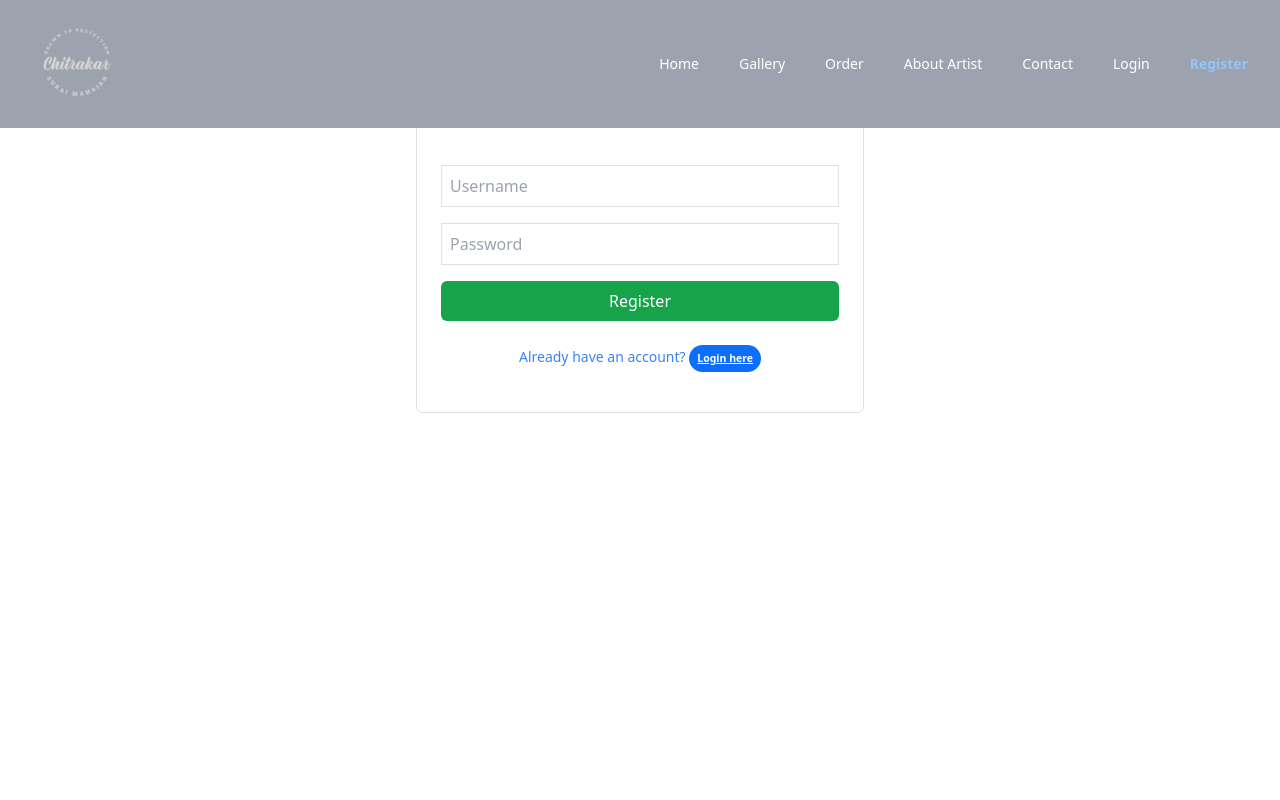
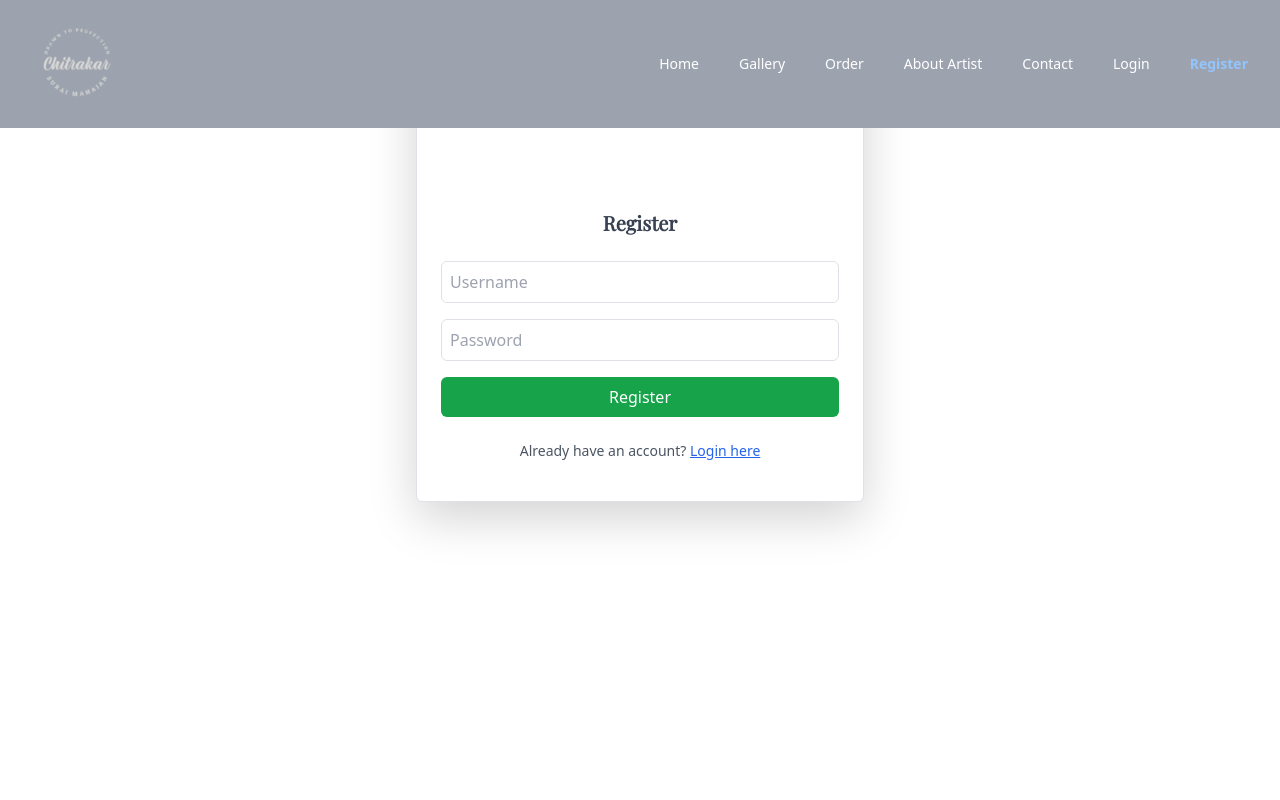
Before and after one commit to suraj123412/Chitrakar_React, a React (Vite) app: page /register in a window 1280 px wide. Shown: the top 800 px of the page. Built offline with nearby package versions, Linux system fonts and the light colour scheme.

Commit message:
Login pages update

```diff
--- a/src/App.jsx
+++ b/src/App.jsx
@@ -1,7 +1,7 @@
 // src/App.jsx
 import React from 'react';
+import { BrowserRouter as Router, Routes, Route, Navigate } from 'react-router-dom';
 
-import { BrowserRouter as Router, Routes, Route } from 'react-router-dom';
 import Navbar from './Components/Navbar';
 import Home from './Components/Home';
 import Gallery from './Components/Gallery';
@@ -10,33 +10,87 @@ import About from './Components/About';
 import Contact from './Components/Contact';
 import Login from './auth/Login';
 import Register from './auth/Register';
-
+import Footer from './Components/Footer';
 
 import { AuthProvider } from './auth/AuthContext';
-import Footer from './Components/Footer';
+import { ToastContainer } from 'react-toastify';
+import 'react-toastify/dist/ReactToastify.css';
 
+// 🔐 Protected route wrapper
+const ProtectedRoute = ({ children }) => {
+  const token = localStorage.getItem('accessToken');
+  return token ? children : <Navigate to="/login" replace />;
+};
 
-
+// 🌐 Public route wrapper (redirects to home if already logged in)
+const PublicRoute = ({ children }) => {
+  const token = localStorage.getItem('accessToken');
+  return token ? <Navigate to="/" replace /> : children;
+};
 
 function App() {
   return (
     <Router>
       <AuthProvider>
-      <Navbar/>
+        <Navbar />
+
         <div className="min-h-screen bg-white">
           <Routes>
-          <Route path="/" element={<Home />} />
-          <Route path="/gallery" element={<Gallery />} />
-          <Route path="/order" element={<Order />} />
+            {/* 🔐 Protected Routes */}
+            <Route
+              path="/"
+              element={
+                <ProtectedRoute>
+                  <Home />
+                </ProtectedRoute>
+              }
+            />
+            <Route
+              path="/order"
+              element={
+                <ProtectedRoute>
+                  <Order />
+                </ProtectedRoute>
+              }
+            />
+            <Route
+              path="/gallery"
+              element={
+                <ProtectedRoute>
+                  <Gallery />
+                </ProtectedRoute>
+              }
+            />
+
+            {/* 🌐 Public Routes */}
             <Route path="/about" element={<About />} />
             <Route path="/contact" element={<Contact />} />
-          <Route path="/login" element={<Login />} />
-          <Route path="/register" element={<Register/>} />
-          <Route path="/login" element={<Login />} />
 
+            {/* 🧑‍💻 Auth Routes */}
+            <Route
+              path="/login"
+              element={
+                <PublicRoute>
+                  <Login />
+                </PublicRoute>
+              }
+            />
+            <Route
+              path="/register"
+              element={
+                <PublicRoute>
+                  <Register />
+                </PublicRoute>
+              }
+            />
+
+            {/* ⚠️ Catch-all 404 Page */}
+            <Route path="*" element={<h2 className="text-center text-red-500 mt-10">404 - Page Not Found</h2>} />
           </Routes>
         </div>
-      <Footer/>
+
+        <Footer />
+        <ToastContainer position="top-right" autoClose={3000} />
       </AuthProvider>
     </Router>
   );
--- a/src/Components/Contact.jsx
+++ b/src/Components/Contact.jsx
@@ -43,7 +43,7 @@ const Contact = () => {
           <div>
             <h3 className="font-semibold text-gray-800">WhatsApp</h3>
             <a href="https://wa.me/919876543210" target="_blank" rel="noopener noreferrer" className="text-blue-500  no-underline hover:underline">
-              +91 8605854923S
+              +91 8605854923
             </a>
           </div>
         </motion.div>
--- a/src/Components/Gallery.jsx
+++ b/src/Components/Gallery.jsx
@@ -22,7 +22,7 @@ const Gallery = () => {
       {/* Gallery Content */}
       <div className={`container mx-auto px-4 py-10 transition-all duration-500 ${selectedItem ? 'blur-sm pointer-events-none' : ''}`}>
         <h2 className="text-3xl font-bold text-center text-gray-800 mb-10 pt-10">
-          🎨 Our Art Gallery
+           Our Art Gallery
         </h2>
 
         <div className="grid grid-cols-1 sm:grid-cols-2 md:grid-cols-3 gap-8 max-w-7xl mx-auto">
--- a/src/Components/Hero.jsx
+++ b/src/Components/Hero.jsx
@@ -54,7 +54,7 @@ const Hero = () => {
         />
         <Carousel.Caption className="bottom-1/4">
           <motion.h1
-            className="text-2xl md:text-4xl font-bold text-gray-800 drop-shadow-lg "
+            className="text-2xl md:text-4xl font-bold text-white drop-shadow-lg"
             initial={{ opacity: 0, x: -50 }}
             animate={{ opacity: 1, x: 0 }}
             transition={{ duration: 1 }}
@@ -62,7 +62,7 @@ const Hero = () => {
             Capture Memories
           </motion.h1>
           <motion.p
-            className="text-sm md:text-lg text-gray-800 drop-shadow-md mt-2"
+            className="text-sm md:text-lg text-gray-800 drop-shadow-md mt-3 "
             initial={{ opacity: 0 }}
             animate={{ opacity: 1 }}
             transition={{ delay: 0.5 }}
--- a/src/Components/OrderForm.jsx
+++ b/src/Components/OrderForm.jsx
@@ -170,6 +170,12 @@ const OrderForm = ({ fetchOrders, editOrder, setEditOrder }) => {
         className="w-full p-2 border rounded"
       />
 
+      <textarea
+        name="adress"
+        placeholder="We sketch it. We pack it. We ship it – Right to your address....!"
+        className="w-full p-2 border rounded"
+      />
+
       <button
         type="submit"
         disabled={loading}
--- /dev/null
+++ b/src/Components/ProtectedRoute.jsx
@@ -0,0 +1,14 @@
+import React from 'react';
+import { Navigate } from 'react-router-dom';
+
+const ProtectedRoute = ({ children }) => {
+  const token = localStorage.getItem('accessToken');
+
+  if (!token) {
+    return <Navigate to="/login" replace />;
+  }
+
+  return children;
+};
+
+export default ProtectedRoute;
--- a/src/auth/Login.jsx
+++ b/src/auth/Login.jsx
@@ -1,11 +1,22 @@
-import React, { useState } from 'react';
+import React, { useState, useEffect } from 'react';
 import AxiosInstance from '../api/AxiosInstance';
 import { useNavigate, Link } from 'react-router-dom';
+import { toast } from 'react-toastify';
+import 'react-toastify/dist/ReactToastify.css';
 
 const Login = () => {
   const navigate = useNavigate();
   const [formData, setFormData] = useState({ username: '', password: '' });
   const [error, setError] = useState('');
+  const [loading, setLoading] = useState(false);
+
+  // 🔐 If already logged in, redirect to home
+  useEffect(() => {
+    const token = localStorage.getItem('accessToken');
+    if (token) {
+      navigate('/');
+    }
+  }, [navigate]);
 
   const handleChange = (e) => {
     setFormData({...formData, [e.target.name]: e.target.value});
@@ -14,44 +25,62 @@ const Login = () => {
   const handleSubmit = async (e) => {
     e.preventDefault();
     setError('');
+    setLoading(true);
+
     try {
-      const response = await AxiosInstance.post('api/login/', formData); // ✅ use custom AxiosInstance
+      const response = await AxiosInstance.post('api/login/', formData);
       localStorage.setItem('accessToken', response.data.access);
+      toast.success('Login successful!');
       navigate('/');
     } catch (err) {
       setError('Login failed. Check username and password.');
+      toast.error('Invalid credentials.');
+    } finally {
+      setLoading(false);
     }
   };
 
   return (
-    <div className="max-w-md mx-auto mt-12 p-6 border rounded text-gray-700">
-      <h2 className="text-xl font-bold mb-4">Login</h2>
-      <form onSubmit={handleSubmit}>
+    <div className="max-w-md mx-auto mt-12 p-6 border rounded text-gray-700 shadow-lg bg-white pt-40">
+      <h2 className="text-xl font-bold mb-4 text-center ">Login</h2>
+
+      <form onSubmit={handleSubmit} className="space-y-4">
         <input
           name="username"
           type="text"
           placeholder="Username"
+          value={formData.username}
           onChange={handleChange}
-          className="w-full mb-3 p-2 mt-10 border"
+          className="w-full p-2 border rounded"
           required
         />
         <input
           name="password"
           type="password"
           placeholder="Password"
+          value={formData.password}
           onChange={handleChange}
-          className="w-full mb-3 p-2 border"
+          className="w-full p-2 border rounded"
           required
         />
-        {error && <p className="text-red-600 mb-2">{error}</p>}
-        <button className="bg-blue-600 text-white px-4 py-2 rounded w-full">Login</button>
+        {error && <p className="text-red-600">{error}</p>}
+
+        <button
+          type="submit"
+          disabled={loading}
+          className={`w-full ${
+            loading ? 'bg-gray-400' : 'bg-blue-600 hover:bg-blue-700'
+          } text-white py-2 rounded transition`}
+        >
+          {loading ? 'Logging in...' : 'Login'}
+        </button>
       </form>
 
-      <p className="mt-4 text-sm text-center text-red-600">
-        Don't have an account?{' '}
-        <button className="badge text-bg-success p-2 rounded-pill">
-          <Link to="/register" className="text-white underline">Register here</Link>
-        </button>
+      <p className="mt-6 text-center text-sm text-gray-600">
+        Don’t have an account?{' '}
+        <Link to="/register" className="text-blue-600 underline">
+          Register here
+        </Link>
       </p>
     </div>
   );
--- a/src/auth/Register.jsx
+++ b/src/auth/Register.jsx
@@ -7,19 +7,20 @@ const Register = () => {
   const [formData, setFormData] = useState({ username: '', password: '' });
   const [error, setError] = useState('');
   const [success, setSuccess] = useState('');
+  const [loading, setLoading] = useState(false);
 
   const handleChange = (e) => {
-    setFormData({...formData, [e.target.name]: e.target.value});
+    setFormData({ ...formData, [e.target.name]: e.target.value });
   };
 
   const handleSubmit = async (e) => {
     e.preventDefault();
     setError('');
     setSuccess('');
+    setLoading(true);
 
     try {
-      const response = await AxiosInstance.post('/api/register/', formData); // ✅ AxiosInstance used
-
+      const response = await AxiosInstance.post('/api/register/', formData);
       if (response.status === 201 || response.status === 200) {
         setSuccess('Registration successful!');
         setFormData({ username: '', password: '' });
@@ -35,20 +36,23 @@ const Register = () => {
       } else {
         setError('Registration failed. Server not responding.');
       }
+    } finally {
+      setLoading(false);
     }
   };
 
   return (
-    <div className="max-w-md mx-auto mt-12 p-6 border rounded">
-      <h2 className="text-xl font-bold mb-4">Register</h2>
-      <form onSubmit={handleSubmit}>
+    <div className="max-w-md mx-auto mt-12 p-6 border rounded text-gray-700 shadow-lg bg-white pt-40">
+      <h2 className="text-xl font-bold mb-4 text-center">Register</h2>
+
+      <form onSubmit={handleSubmit} className="space-y-4">
         <input
           name="username"
           type="text"
           placeholder="Username"
           value={formData.username}
           onChange={handleChange}
-          className="w-full mb-3 p-2 border mt-10 text-gray-800"
+          className="w-full p-2 border rounded"
           required
         />
         <input
@@ -57,21 +61,29 @@ const Register = () => {
           placeholder="Password"
           value={formData.password}
           onChange={handleChange}
-          className="w-full mb-3 p-2 border text-gray-800"
+          className="w-full p-2 border rounded"
           required
         />
-        {error && <p className="text-red-600 mb-2">{error}</p>}
-        {success && <p className="text-green-600 mb-2">{success}</p>}
-        <button className="bg-green-600 text-white px-4 py-2 rounded w-full">Register</button>
+
+        {error && <p className="text-red-600">{error}</p>}
+        {success && <p className="text-green-600">{success}</p>}
+
+        <button
+          type="submit"
+          disabled={loading}
+          className={`w-full ${
+            loading ? 'bg-gray-400' : 'bg-green-600 hover:bg-green-700'
+          } text-white py-2 rounded transition`}
+        >
+          {loading ? 'Registering...' : 'Register'}
+        </button>
       </form>
 
-      <p className="mt-4 text-sm text-center text-blue-500">
+      <p className="mt-6 text-center text-sm text-gray-600">
         Already have an account?{' '}
-        <button className="badge text-bg-primary p-2 rounded-pill">
-          <Link to="/login" className="text-white underline">
-            Login here
-          </Link>
-        </button>
+        <Link to="/login" className="text-blue-600 underline">
+          Login here
+        </Link>
       </p>
     </div>
   );
```
Lines whose indentation alone changed are shown as unchanged.
